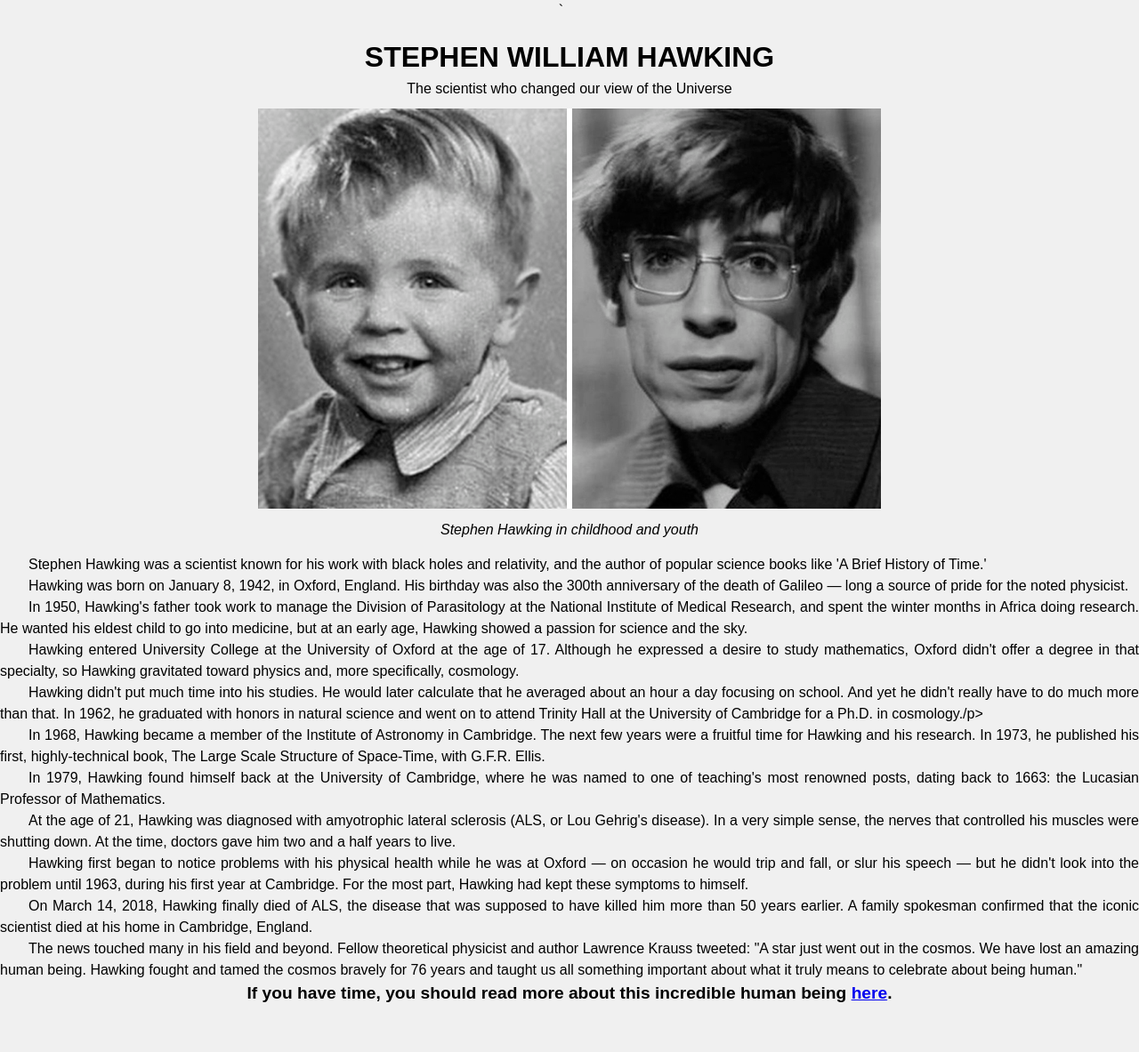
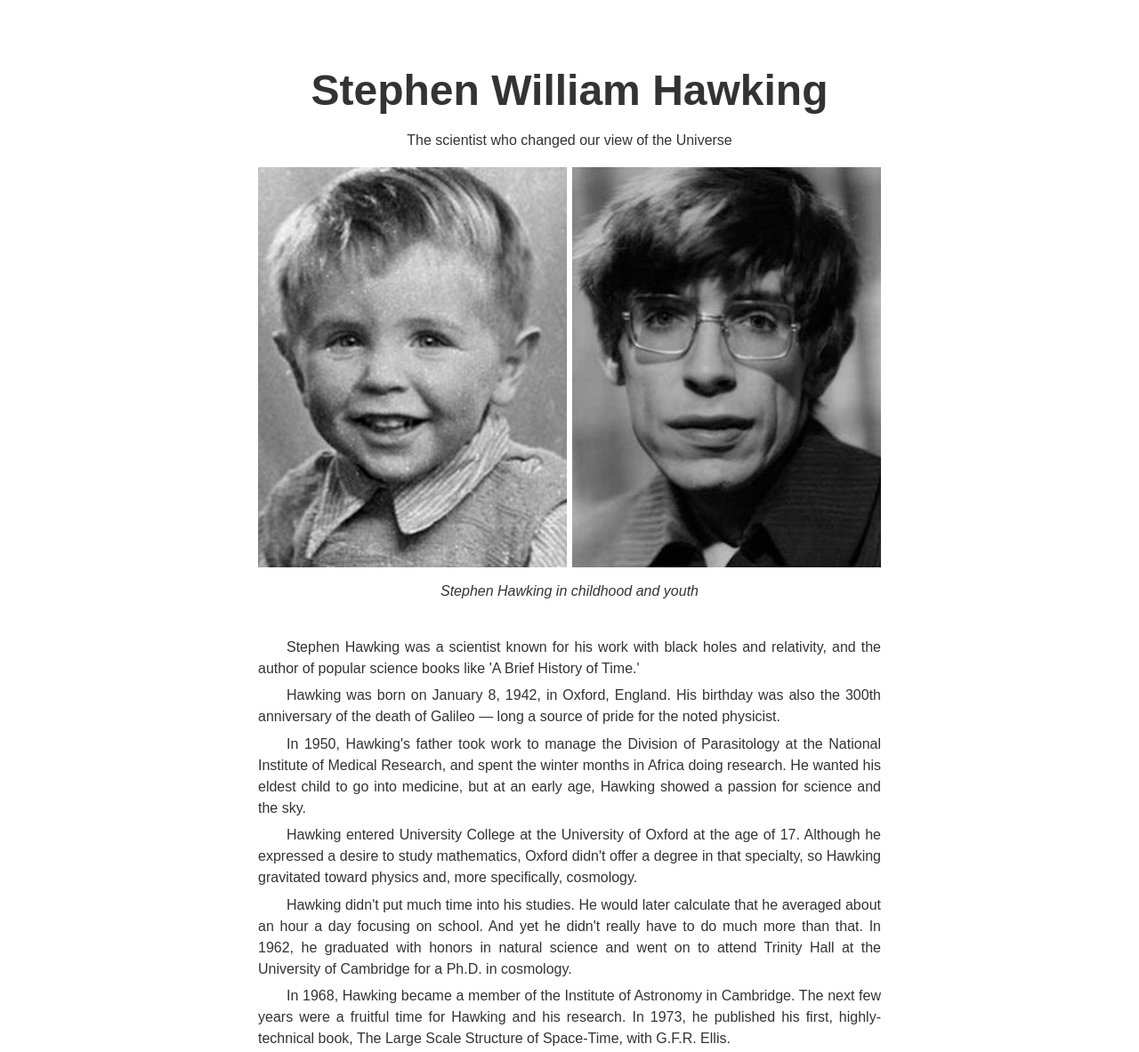
Before and after one commit to asenka0301/1-Tribute-page, a plain HTML site: page index.html in a window 1280 px wide. Shown: the top 1183 px of the page at 89% size. Drawn offline with Linux system fonts and the light colour scheme.

Commit message:
Developing css

```diff
--- a/index.html
+++ b/index.html
@@ -1,26 +1,26 @@
 <!DOCTYPE html>
 <html lang="en">
 <head>
-    <meta charset="UTF-8">`
+    <meta charset="UTF-8">
     <meta name="viewport" content="width=device-width, initial-scale=1.0">
     <link rel="stylesheet" href="reset.css">
     <link rel="stylesheet" href="style.css">
     <title>SWHawking</title>
 </head>
 <body>
-    <maim id="main">
+    <main id="main">
         <h1 id="title">Stephen William Hawking</h1>
-        <p>The scientist who changed our view of the Universe</p>
+        <p class="paragraph1">The scientist who changed our view of the Universe</p>
         <figure id="img-div">
             <img id="image" src="/img/young-stephen-hawking-700.jpg" alt="Stephen Hawking in childhood and youth">
             <figcaption id="img-caption">Stephen Hawking in childhood and youth</figcaption>
         </figure>
-        <section id="tribute-info">
+        <section id="tribute_info">
             <p>Stephen Hawking was a scientist known for his work with black holes and relativity, and the author of popular science books like 'A Brief History of Time.'</p>
             <p>Hawking was born on January 8, 1942, in Oxford, England. His birthday was also the 300th anniversary of the death of Galileo — long a source of pride for the noted physicist.</p>
             <p>In 1950, Hawking's father took work to manage the Division of Parasitology at the National Institute of Medical Research, and spent the winter months in Africa doing research. He wanted his eldest child to go into medicine, but at an early age, Hawking showed a passion for science and the sky. </p>
             <p>Hawking entered University College at the University of Oxford at the age of 17. Although he expressed a desire to study mathematics, Oxford didn't offer a degree in that specialty, so Hawking gravitated toward physics and, more specifically, cosmology.</p>
-            <p>Hawking didn't put much time into his studies. He would later calculate that he averaged about an hour a day focusing on school. And yet he didn't really have to do much more than that. In 1962, he graduated with honors in natural science and went on to attend Trinity Hall at the University of Cambridge for a Ph.D. in cosmology./p>
+            <p>Hawking didn't put much time into his studies. He would later calculate that he averaged about an hour a day focusing on school. And yet he didn't really have to do much more than that. In 1962, he graduated with honors in natural science and went on to attend Trinity Hall at the University of Cambridge for a Ph.D. in cosmology.</p>
             <p>In 1968, Hawking became a member of the Institute of Astronomy in Cambridge. The next few years were a fruitful time for Hawking and his research. In 1973, he published his first, highly-technical book, The Large Scale Structure of Space-Time, with G.F.R. Ellis.</p>
             <p>In 1979, Hawking found himself back at the University of Cambridge, where he was named to one of teaching's most renowned posts, dating back to 1663: the Lucasian Professor of Mathematics.</p>
             <p>At the age of 21, Hawking was diagnosed with amyotrophic lateral sclerosis (ALS, or Lou Gehrig's disease). In a very simple sense, the nerves that controlled his muscles were shutting down. At the time, doctors gave him two and a half years to live.</p>
@@ -28,7 +28,7 @@
             <p>On March 14, 2018, Hawking finally died of ALS, the disease that was supposed to have killed him more than 50 years earlier. A family spokesman confirmed that the iconic scientist died at his home in Cambridge, England.</p>
             <p>The news touched many in his field and beyond. Fellow theoretical physicist and author Lawrence Krauss tweeted: "A star just went out in the cosmos. We have lost an amazing human being. Hawking fought and tamed the cosmos bravely for 76 years and taught us all something important about what it truly means to celebrate about being human."</p>
         </section>
-        <h3>If you have time, you should read more about this incredible human being <a href="https://www.biography.com/scientist/stephen-hawking" id="tribute-link" target="_blank">here</a>.<h3></h3>
-    </maim>
+        <h3>If you have time, you should read more about this incredible human being <a href="https://www.biography.com/scientist/stephen-hawking" id="tribute-link" target="_blank">here</a>.</h3>
+    </main>
 </body>
 </html>
--- a/style.css
+++ b/style.css
@@ -1,13 +1,3 @@
-body {
-  box-sizing: border-box;
-  font-family: open-sans,sans-serif;
-  font-size: 16px;
-  font-weight: normal;
-  line-height: 1.5;
-  text-align: center;
-  background-color: #f0f0f0;
-
-}
 
   *,
   *:before,
@@ -15,65 +5,91 @@ body {
     box-sizing: inherit;
   }
 
-/* #main styling */
-#main {
-  padding: 1.2rem;
+
+  body {
+    box-sizing: border-box;
+    font-family: 'Open-sans',sans-serif;
+    background-color: #fff;
+    color:  #333;
+    font-size: 16px;
+    font-weight: normal;
+    line-height: 1.5;
+    text-align: center;
   }
 
-/* H1 styling */
+
+  h1, h3 {
+    font-weight: bold;
+  }
+
+
+    /* #main styling */
+
+  #main {
+    margin: 30px 5px;
+    padding: 20px;
+  }
+  @media (max-width: 460px){
+    #main {
+      margin: 0;
+    }
+  }
+
+
+     /* #title styling */
 
   #title {
-  font-size: 2rem;
-  font-family: futura-pt,sans-serif;
-  font-style: normal;
-  font-weight: 700;
-  text-transform: uppercase;
-  margin: 1rem 0 0 ;
-
+    font-size: 3rem;
+    margin: 1rem 0 0;
+  }
+  .paragraph1 {
+    margin: 0.5rem 0;
+  }
+  @media (max-width: 460px) {
+    h1 {
+      font-size: 2.5rem;
+      line-height: 1.2;
+    }
   }
 
-.great {
-  padding: 0.5rem 0;
-}
 
-#img-div {
-  padding: 10px 0;
-
-}
-#img-caption{
-  margin: 5px 0 5px;
-  font-style: italic;
-}
+      /*img styling*/
 
    img {
     max-width: 100%;
+    display: flex;
+    height: auto;
+    margin: 0 auto;
+  }
+  #img-div {
+    padding: 10px;
+    margin: 0;
+    }
+  #img-caption{
+    margin: 15px 0 5px 0;
+    font-style: italic;
+  }
+  @media (max-width: 460px){
+    #img-caption {
+      font-style: 1.4rem;
+    }
   }
 
   /* section styling */
+
   #tribute_info {
     max-width: 700px;
-  margin: 1rem auto 3rem;
+    margin: 1.5rem auto 3rem;
   }
 
-section > p, blockquote {
+  section > p {
     text-align: justify;
     text-indent: 2rem;
+    margin: 0.4rem 0;
   }
 
   h3 {
     font-size: 1.2rem;
-  font-weight: 700;
-}
-
-blockquote{
-  display: block;
-  max-width: 650px;
-  margin: 1.5rem auto 2rem;
-  font-style: italic;
-  text-align: left;
-}
-p.quote {
-  text-indent: 0;
   }
 
   a:visited {
```
Lines whose indentation alone changed are shown as unchanged.
